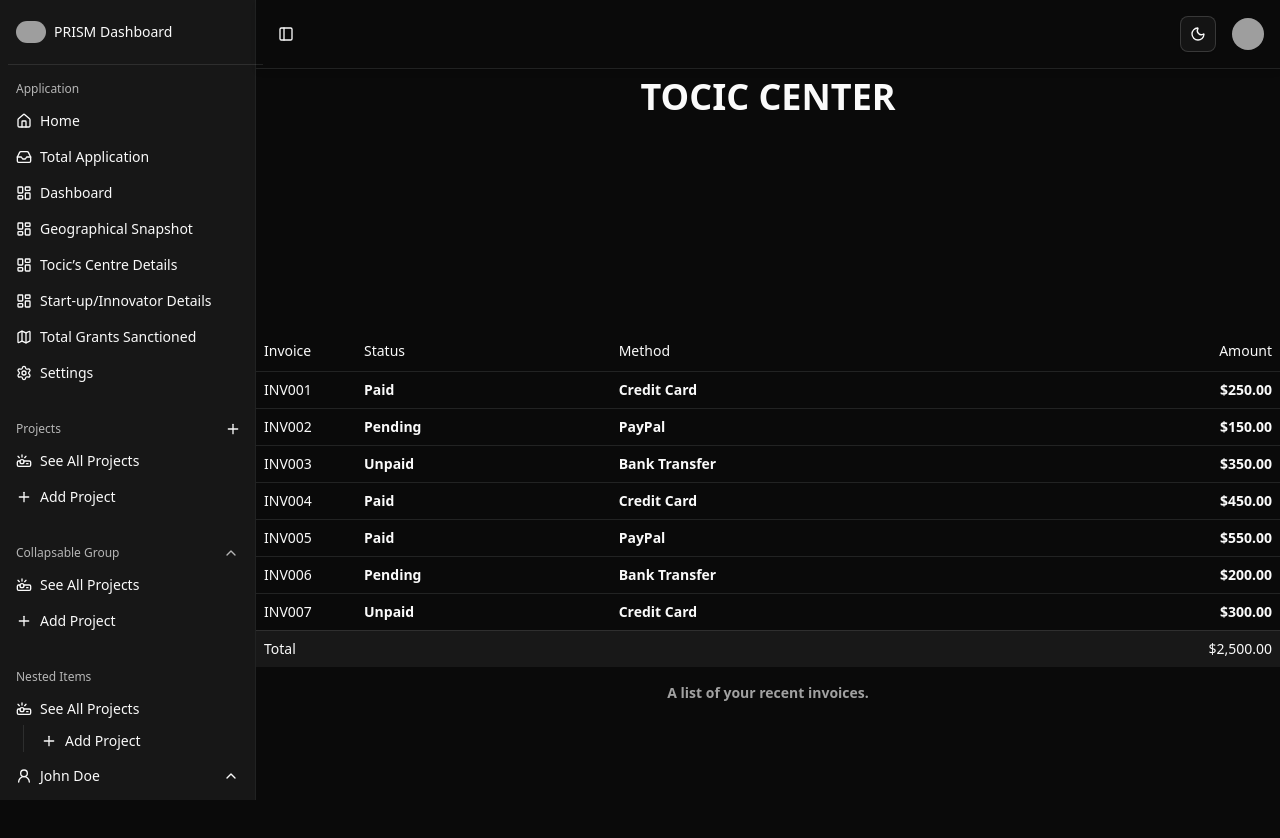
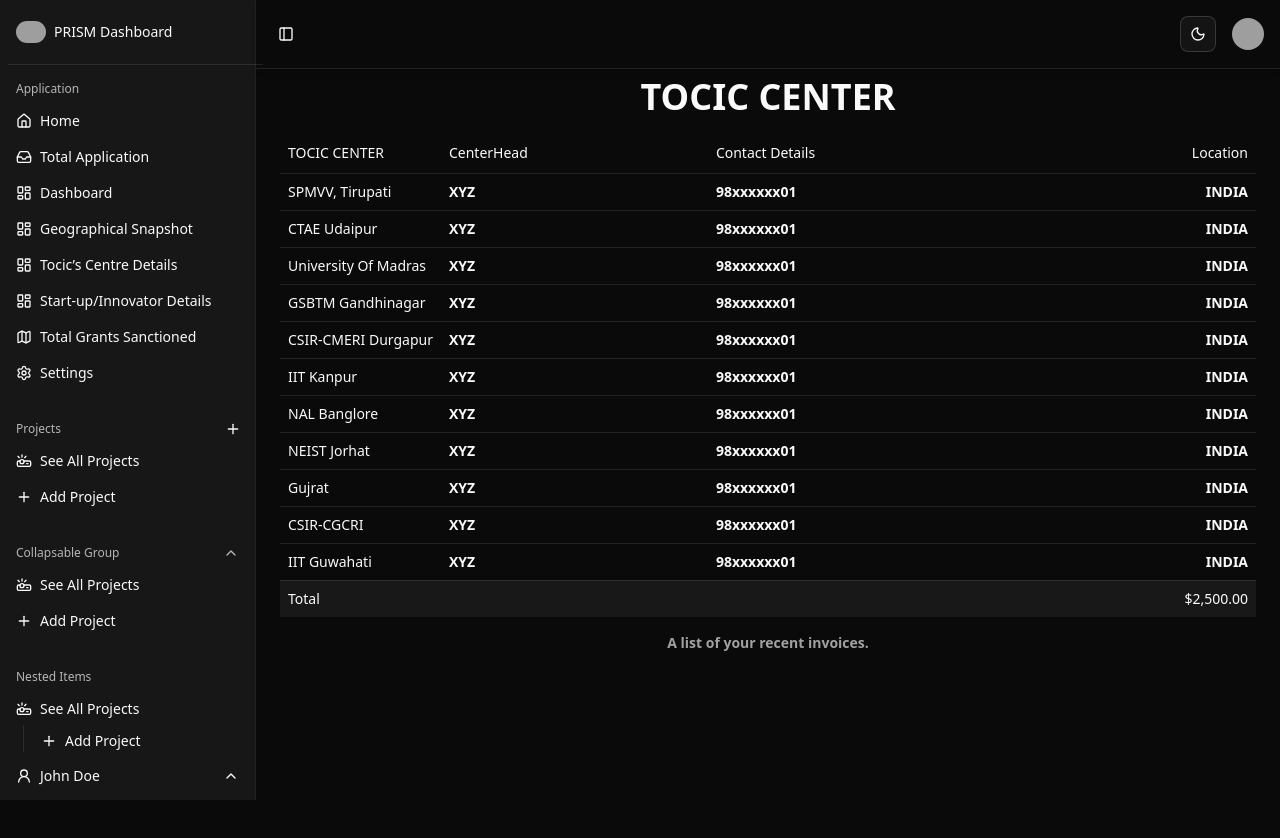
Before and after one commit to viveksoni-oss/Prism-Dashboard, a React (Vite) app: page /tocic-center in a window 1280 px wide. Shown: the top 838 px of the page. After the commit the page ends 800 px from the top, so only its background shows below. Built offline with nearby package versions, Linux system fonts and the light colour scheme; sample sign-in values are in the browser's storage; grey boxes are pictures that could not be loaded.

Commit message:
feat: update Tocic Center page with detailed invoice data and improve layout

```diff
--- a/src/Pages/Tocic-center/TocicTabularData.jsx
+++ b/src/Pages/Tocic-center/TocicTabularData.jsx
@@ -11,46 +11,70 @@
 
 const invoices = [
   {
-    invoice: "INV001",
-    paymentStatus: "Paid",
-    totalAmount: "$250.00",
-    paymentMethod: "Credit Card",
+    TOCICCenterName: "SPMVV, Tirupati",
+    CenterHead: "XYZ",
+    ContactDetails: "98xxxxxx01",
+    Location: "INDIA",
   },
   {
-    invoice: "INV002",
-    paymentStatus: "Pending",
-    totalAmount: "$150.00",
-    paymentMethod: "PayPal",
+    TOCICCenterName: "CTAE Udaipur",
+    CenterHead: "XYZ",
+    ContactDetails: "98xxxxxx01",
+    Location: "INDIA",
   },
   {
-    invoice: "INV003",
-    paymentStatus: "Unpaid",
-    totalAmount: "$350.00",
-    paymentMethod: "Bank Transfer",
+    TOCICCenterName: "University Of Madras",
+    CenterHead: "XYZ",
+    ContactDetails: "98xxxxxx01",
+    Location: "INDIA",
   },
   {
-    invoice: "INV004",
-    paymentStatus: "Paid",
-    totalAmount: "$450.00",
-    paymentMethod: "Credit Card",
+    TOCICCenterName: "GSBTM Gandhinagar",
+    CenterHead: "XYZ",
+    ContactDetails: "98xxxxxx01",
+    Location: "INDIA",
   },
   {
-    invoice: "INV005",
-    paymentStatus: "Paid",
-    totalAmount: "$550.00",
-    paymentMethod: "PayPal",
+    TOCICCenterName: "CSIR-CMERI Durgapur",
+    CenterHead: "XYZ",
+    ContactDetails: "98xxxxxx01",
+    Location: "INDIA",
   },
   {
-    invoice: "INV006",
-    paymentStatus: "Pending",
-    totalAmount: "$200.00",
-    paymentMethod: "Bank Transfer",
+    TOCICCenterName: "IIT Kanpur",
+    CenterHead: "XYZ",
+    ContactDetails: "98xxxxxx01",
+    Location: "INDIA",
   },
   {
-    invoice: "INV007",
-    paymentStatus: "Unpaid",
-    totalAmount: "$300.00",
-    paymentMethod: "Credit Card",
+    TOCICCenterName: "NAL Banglore",
+    CenterHead: "XYZ",
+    ContactDetails: "98xxxxxx01",
+    Location: "INDIA",
+  },
+  {
+    TOCICCenterName: "NEIST Jorhat",
+    CenterHead:  "XYZ",
+    ContactDetails: "98xxxxxx01",
+    Location: "INDIA",
+  },
+  {
+    TOCICCenterName: "Gujrat",
+    CenterHead:  "XYZ",
+    ContactDetails: "98xxxxxx01",
+    Location: "INDIA",
+  },
+  {
+    TOCICCenterName: "CSIR-CGCRI",
+    CenterHead:  "XYZ",
+    ContactDetails: "98xxxxxx01",
+    Location: "INDIA",
+  },
+  {
+    TOCICCenterName: "IIT Guwahati",
+    CenterHead: "XYZ",
+    ContactDetails: "98xxxxxx01",
+    Location: "INDIA",
   },
 ]
 
@@ -60,19 +84,19 @@
       <TableCaption>A list of your recent invoices.</TableCaption>
       <TableHeader>
         <TableRow>
-          <TableHead className="w-[100px]">Invoice</TableHead>
-          <TableHead>Status</TableHead>
-          <TableHead>Method</TableHead>
-          <TableHead className="text-right">Amount</TableHead>
+          <TableHead className="w-[100px]">TOCIC CENTER</TableHead>
+          <TableHead>CenterHead</TableHead>
+          <TableHead>Contact Details</TableHead>
+          <TableHead className="text-right">Location</TableHead>
         </TableRow>
       </TableHeader>
       <TableBody>
         {invoices.map((invoice) => (
           <TableRow key={invoice.invoice}>
-            <TableCell className="font-medium">{invoice.invoice}</TableCell>
-            <TableCell>{invoice.paymentStatus}</TableCell>
-            <TableCell>{invoice.paymentMethod}</TableCell>
-            <TableCell className="text-right">{invoice.totalAmount}</TableCell>
+            <TableCell className="font-medium">{invoice.TOCICCenterName}</TableCell>
+            <TableCell>{invoice.CenterHead}</TableCell>
+            <TableCell>{invoice.ContactDetails}</TableCell>
+            <TableCell className="text-right">{invoice.Location}</TableCell>
           </TableRow>
         ))}
       </TableBody>
--- a/src/Pages/Tocic-center/index.jsx
+++ b/src/Pages/Tocic-center/index.jsx
@@ -4,8 +4,8 @@
 function TocicDetails() {
   return (
     <>
-    <div className=" text-4xl font-bold justify-center text-center">TOCIC CENTER</div>
-        <div className="min-h-screen text-4xl font-bold flex justify-center items-center">
+    <div className=" text-4xl font-bold justify-center text-center mb-4" >TOCIC CENTER</div>
+        <div className=" text-4xl font-bold flex justify-center items-center mr-6 ml-6">
 
         <TableDemo></TableDemo>
         </div>
```
